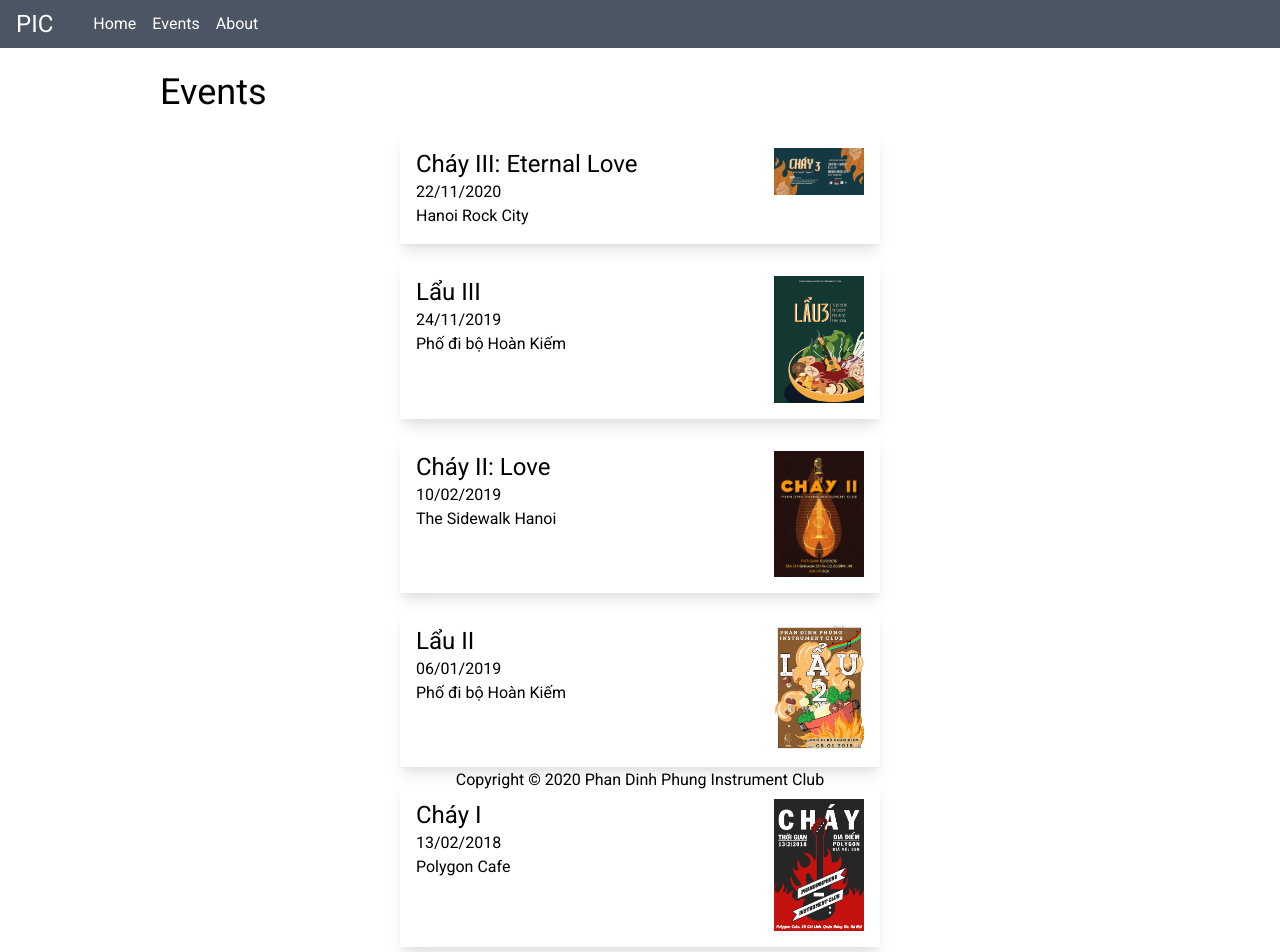
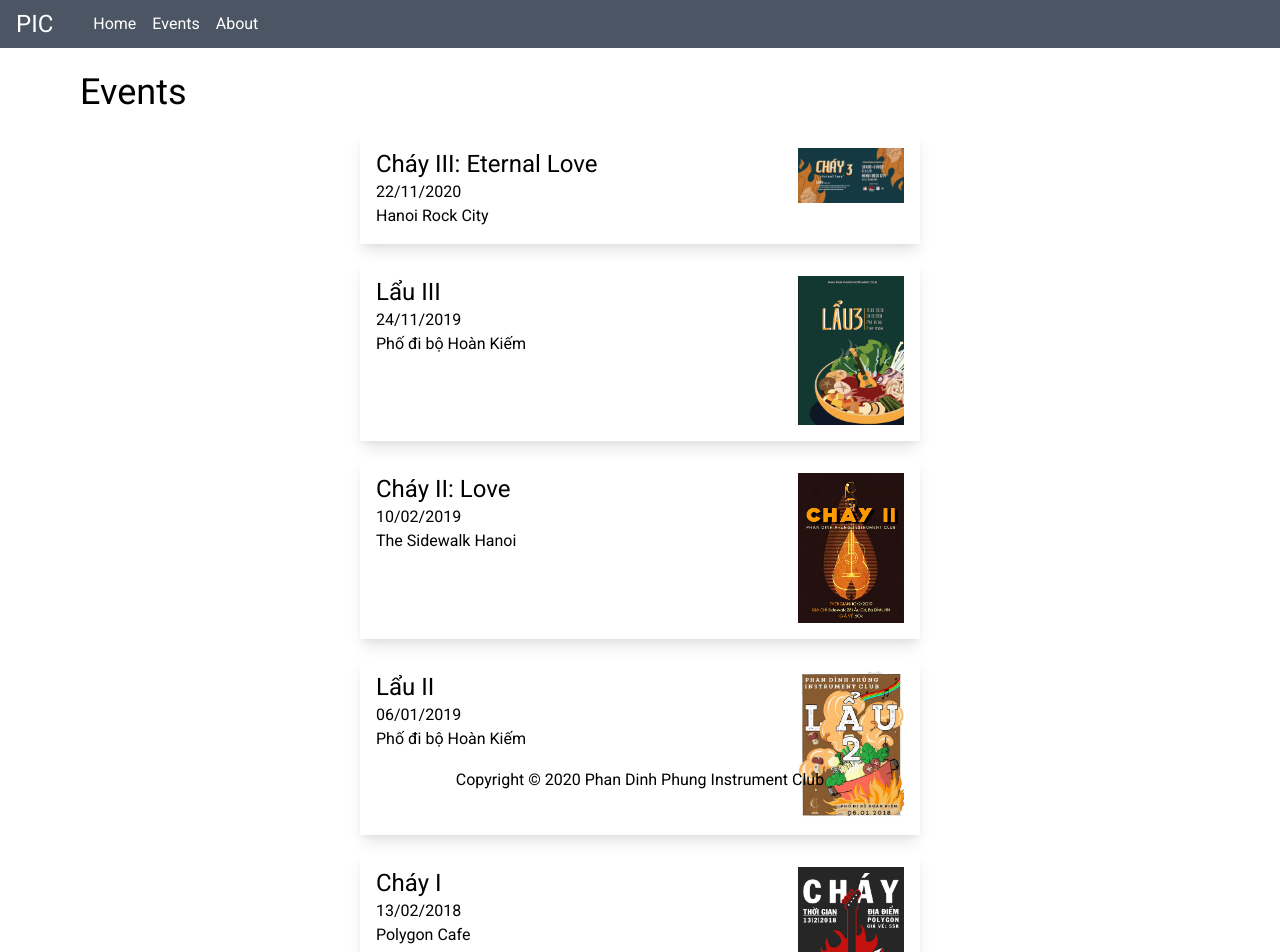
Before and after one commit to Cu64/pic, an Angular app: page /events in a window 1280 px wide. Shown: the top 952 px of the page. Built offline with nearby package versions, Linux system fonts and the light colour scheme.

Commit message:
Responsive

```diff
--- a/src/app/events/events.component.html
+++ b/src/app/events/events.component.html
@@ -1,6 +1,6 @@
-<div class="mx-40">
+<div class="mx-6 lg:mx-20">
     <p class="text-4xl mb-5">Events</p>
-    <div class="shadow-lg w-1/2 mx-auto p-4 mb-4">
+    <div class="shadow-lg w-4/5 lg:w-1/2 mx-auto p-4 mb-4">
         <div class="grid grid-cols-5">
             <div class="col-span-4">
                 <p class="text-2xl">Cháy III: Eternal Love</p>
@@ -12,7 +12,7 @@
             </div>
         </div>
     </div>
-    <div class="shadow-lg w-1/2 mx-auto p-4 mb-4">
+    <div class="shadow-lg w-4/5 lg:w-1/2 mx-auto p-4 mb-4">
         <div class="grid grid-cols-5">
             <div class="col-span-4">
                 <p class="text-2xl">Lẩu III</p>
@@ -24,7 +24,7 @@
             </div>
         </div>
     </div>
-    <div class="shadow-lg w-1/2 mx-auto p-4 mb-4">
+    <div class="shadow-lg w-4/5 lg:w-1/2 mx-auto p-4 mb-4">
         <div class="grid grid-cols-5">
             <div class="col-span-4">
                 <p class="text-2xl">Cháy II: Love</p>
@@ -36,7 +36,7 @@
             </div>
         </div>
     </div>
-    <div class="shadow-lg w-1/2 mx-auto p-4 mb-4">
+    <div class="shadow-lg w-4/5 lg:w-1/2 mx-auto p-4 mb-4">
         <div class="grid grid-cols-5">
             <div class="col-span-4">
                 <p class="text-2xl">Lẩu II</p>
@@ -48,7 +48,7 @@
             </div>
         </div>
     </div>
-    <div class="shadow-lg w-1/2 mx-auto p-4 mb-4">
+    <div class="shadow-lg w-4/5 lg:w-1/2 mx-auto p-4 mb-4">
         <div class="grid grid-cols-5">
             <div class="col-span-4">
                 <p class="text-2xl">Cháy I</p>
@@ -60,7 +60,7 @@
             </div>
         </div>
     </div>
-    <div class="shadow-lg w-1/2 mx-auto p-4 mb-4">
+    <div class="shadow-lg w-4/5 lg:w-1/2 mx-auto p-4 mb-4">
         <div class="grid grid-cols-5">
             <div class="col-span-4">
                 <p class="text-2xl">Lẩu I</p>
--- a/src/styles.css
+++ b/src/styles.css
@@ -7,3 +7,8 @@
 * {
     font-family: Roboto;
 }
+
+.link {
+    color: brown;
+    text-decoration: underline;
+}
--- a/tailwind.config.js
+++ b/tailwind.config.js
@@ -3,6 +3,13 @@ module.exports = {
   darkMode: false, // or 'media' or 'class'
   theme: {
     extend: {},
+    screens: {
+      'sm': '640px',
+      'md': '768px',
+      'lg': '1024px',
+      'xl': '1280px',
+      '2xl': '1536px',
+    }
   },
   variants: {
     extend: {},
```
Also changed, not shown: src/app/about/about.component.html (+4 -4 lines).
